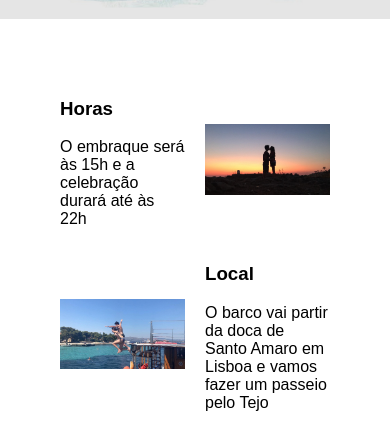
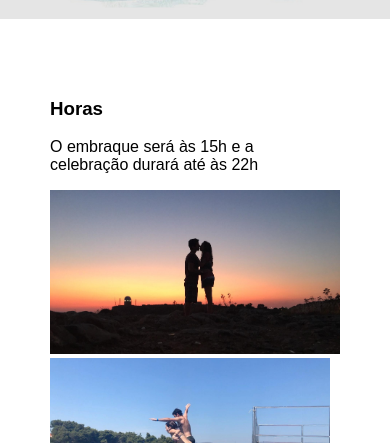
Before and after one commit to leitaomonteiro18/leitaomonteiro18, a plain HTML site: page index.html in a window 390 px wide. Shown: the part 386-829 px from the top of the page. Drawn offline with Linux system fonts and the light colour scheme.

Commit message:
Update index.html

```diff
--- a/index.html
+++ b/index.html
@@ -61,14 +61,18 @@
 .text_r,
 .image_r,
 .image {
-  flex: 0 0 auto; /* Each section takes up 50% of the container width */
-  padding: 0 10px; /* Add spacing between sections */
-  box-sizing: border-box; /* Include padding in the width calculation */
+  flex-basis: calc(50% - 20px);
+  padding: 0 0px; /* Add spacing between sections */
 }
 
 @media (max-width: 768px) {
-  .text,
-  .image {
+  .section {
+    flex-direction: column; /* Stack sections vertically on smaller screens */
+  }
+ .text,
+ .text_r,
+ .image_r,
+ .image {
     flex: 100%; /* Each section takes up 100% of the container width on smaller screens */
   }
 }
```
